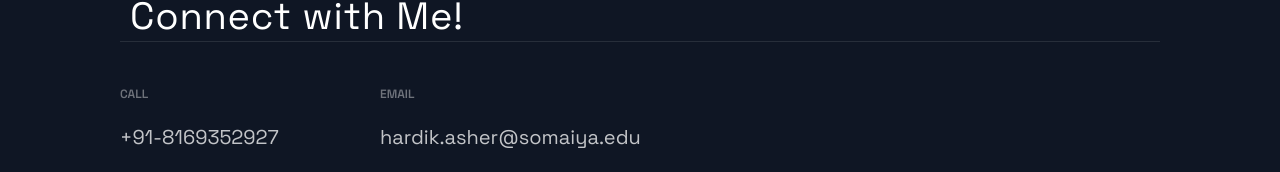
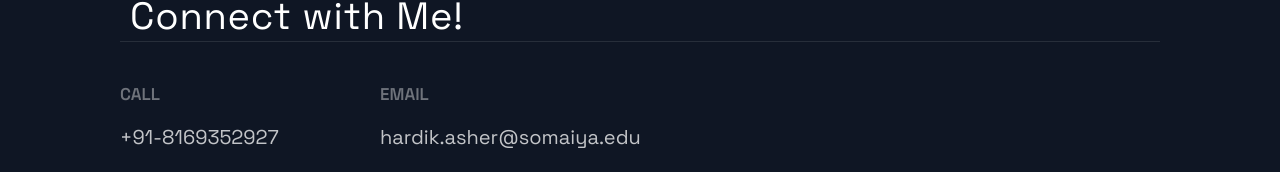
Before and after one commit to HardikAsher17/Portfolio_website, a Next.js app: page / in a window 1280 px wide. Shown: the part 4007-4179 px from the top of the page. Built offline with nearby package versions, Linux system fonts and the light colour scheme.

Commit message:
fixed font 2

```diff
--- a/src/components/Footer/FooterStyles.js
+++ b/src/components/Footer/FooterStyles.js
@@ -164,7 +164,7 @@ export const LinkColumn = styled.div`
 export const LinkTitle = styled.h4`
 	font-style: normal;
 	font-weight: 600;
-	font-size: 12px;
+	font-size: 17px;
 	line-height: 24px;
 	text-transform: uppercase;
 	color: rgba(255, 255, 255, 0.4);
```
